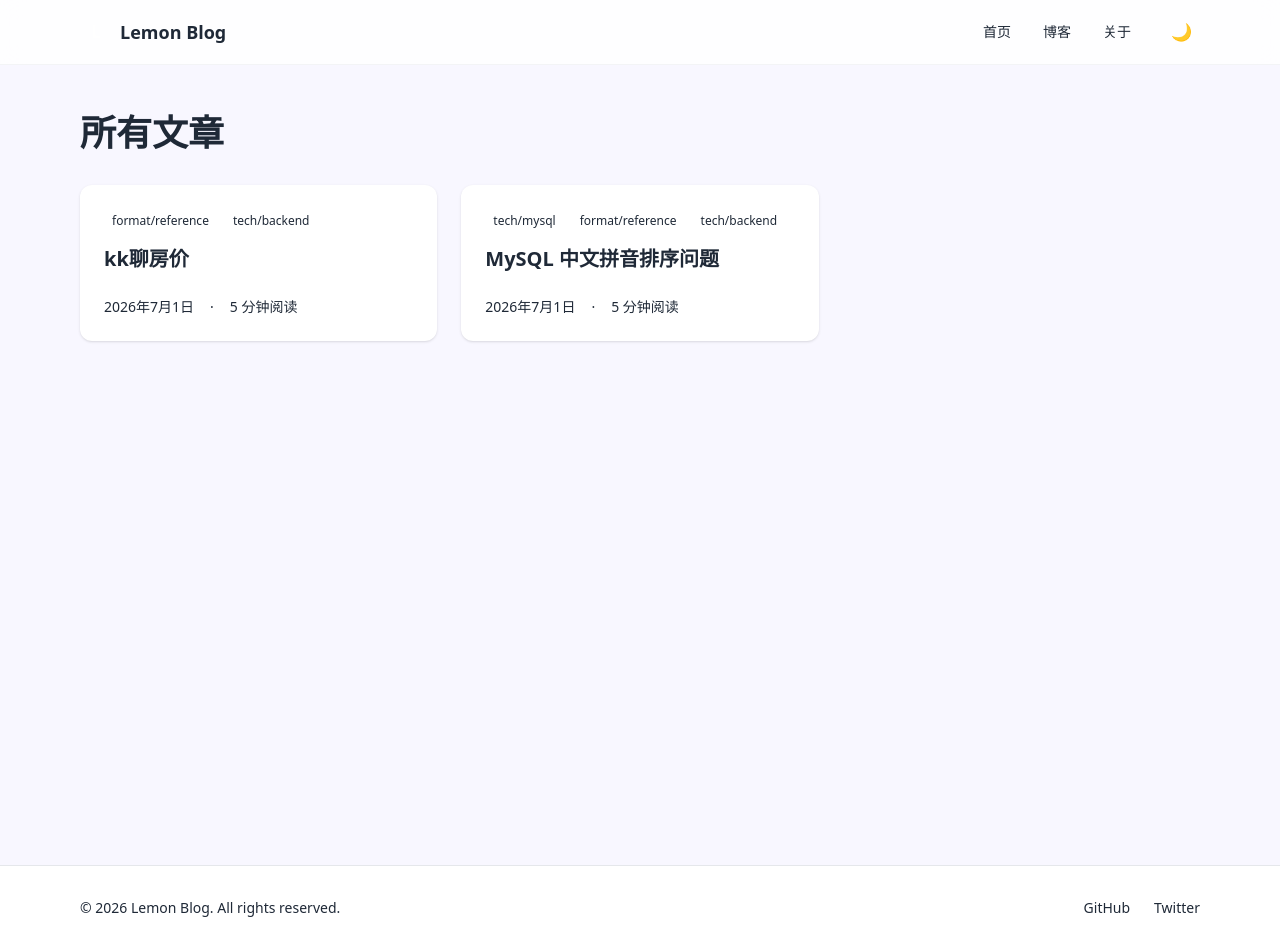
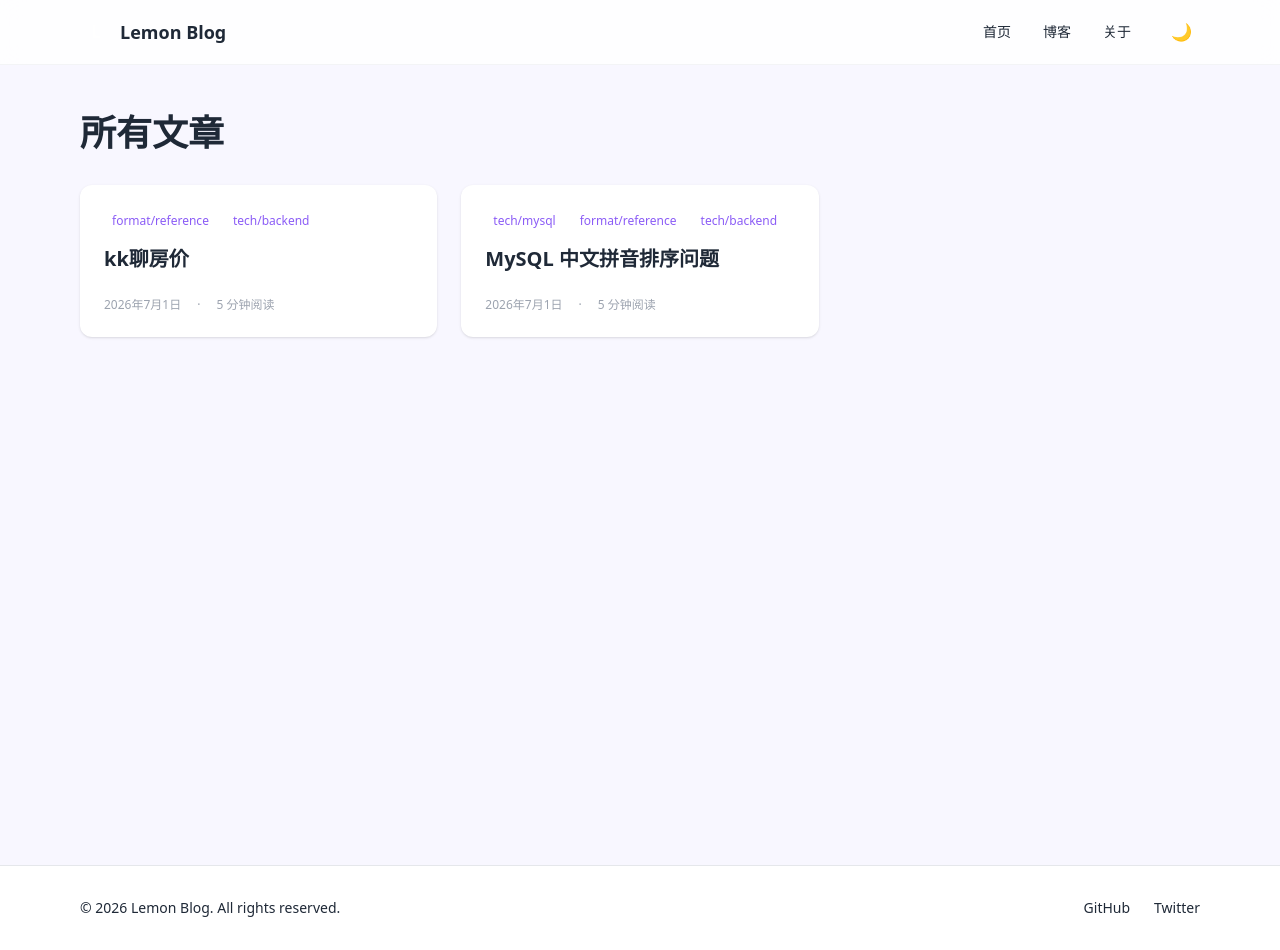
Before and after one commit to lengmodkx/lemonBlog, a Next.js app: page /blog in a window 1280 px wide. Built offline with nearby package versions, Linux system fonts and the light colour scheme; a small style sheet from the web is missing.

Commit message:
refactor: update ArticleCard with lavender theme - Add lavender color accents for tags - Add hover border effect on left side (lavender-500) - Update typography to match new design - Improve spacing and transitions - Change line-clamp from 3 to 2 for cleaner look

```diff
--- a/src/components/ArticleCard.tsx
+++ b/src/components/ArticleCard.tsx
@@ -9,14 +9,14 @@ export default function ArticleCard({ post }: ArticleCardProps) {
   return (
     <Link
       href={`/blog/${post.slug}`}
-      className="group block bg-white dark:bg-gray-800 rounded-xl p-6 shadow-sm hover:shadow-lg transition-all duration-200 hover:-translate-y-1"
+      className="group block bg-card rounded-xl p-6 shadow-sm hover:shadow-lg transition-all duration-300 hover:-translate-y-1 hover:border-l-4 hover:border-lavender-500"
     >
       {post.tags && post.tags.length > 0 && (
         <div className="flex flex-wrap gap-2 mb-3">
           {post.tags.slice(0, 3).map((tag) => (
             <span
               key={tag}
-              className="text-xs px-2 py-1 rounded-full bg-paper-100 dark:bg-gray-700 text-accent dark:text-accent-dark"
+              className="text-xs px-2 py-1 rounded-full bg-lavender-100 dark:bg-lavender-900/30 text-primary dark:text-lavender-400"
             >
               {tag}
             </span>
@@ -24,19 +24,19 @@ export default function ArticleCard({ post }: ArticleCardProps) {
         </div>
       )}
 
-      <h3 className="text-xl font-semibold text-ink dark:text-text-primary mb-2 line-clamp-2 group-hover:text-accent dark:group-hover:text-accent-dark transition-colors">
+      <h3 className="text-xl font-semibold text-ink dark:text-text-primary mb-2 line-clamp-2 group-hover:text-primary dark:group-hover:text-primary transition-colors">
         {post.title}
       </h3>
 
-      <p className="text-ink-light dark:text-text-secondary line-clamp-3 mb-4">
+      <p className="text-ink-light dark:text-text-secondary line-clamp-2 mb-4 text-sm">
         {post.description || post.excerpt || ''}
       </p>
 
-      <div className="flex items-center gap-4 text-sm text-muted">
+      <div className="flex items-center gap-4 text-xs text-text-muted">
         <time dateTime={post.date}>
           {new Date(post.date).toLocaleDateString('zh-CN', {
             year: 'numeric',
-            month: 'long',
+            month: 'short',
             day: 'numeric',
           })}
         </time>
```
